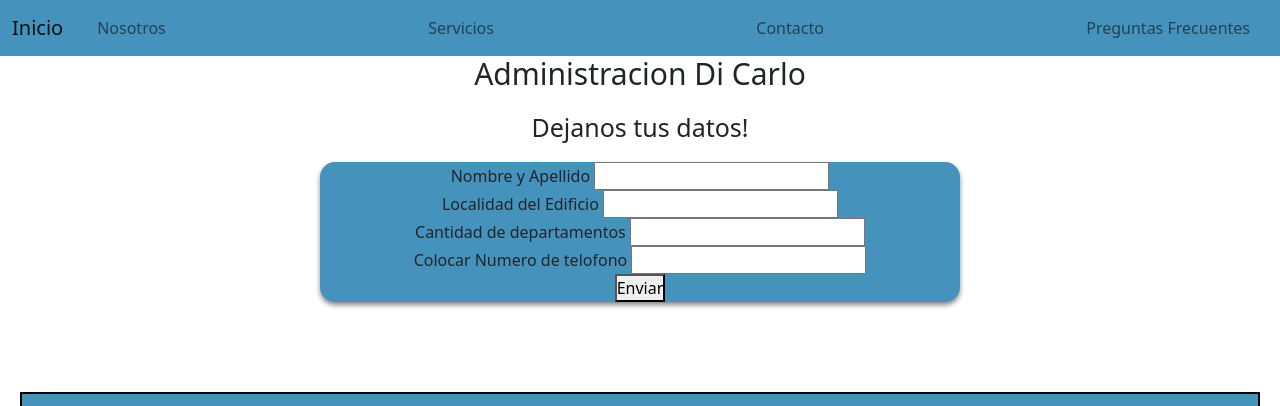
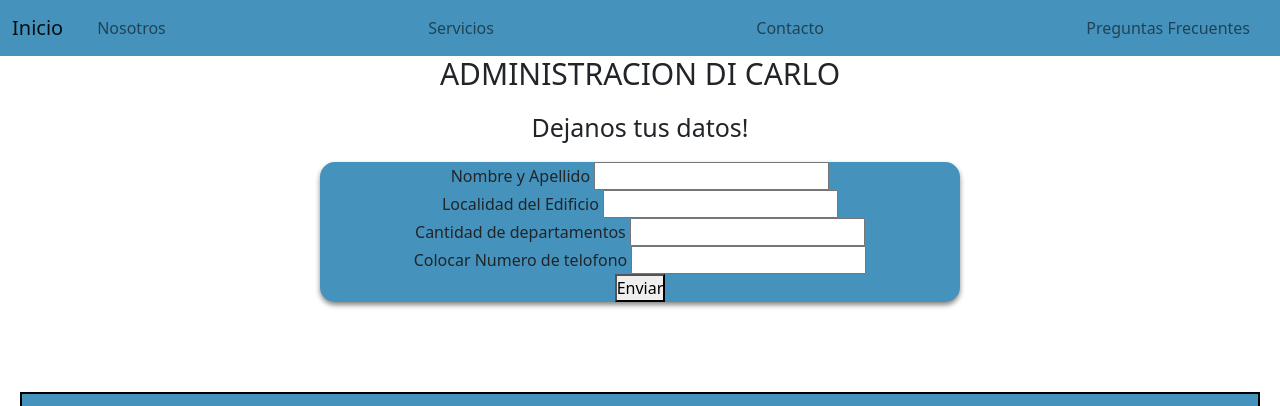
Before and after one commit to NachoRodriguezz/Pagina-Web, a website: page PAGES/Contacto.html in a window 1280 px wide. Shown: the top 406 px of the page. Drawn offline with nearby package versions, Linux system fonts and the light colour scheme.

Commit message:
entrega desarrollo web

```diff
--- a/PAGES/Contacto.html
+++ b/PAGES/Contacto.html
@@ -43,7 +43,7 @@
     </nav>
   </header>
 
-  <h1>Administracion Di Carlo</h1>
+  <h1>ADMINISTRACION DI CARLO</h1>
 
   <h3 class="contacto">
     Dejanos tus datos!
```
Also changed, not shown: PAGES/FAQ.html (+1 -1 lines), PAGES/Nosotros.html (+1 -1 lines), PAGES/Servicios.html (+1 -1 lines), index.html (+1 -1 lines), 1 other file.
